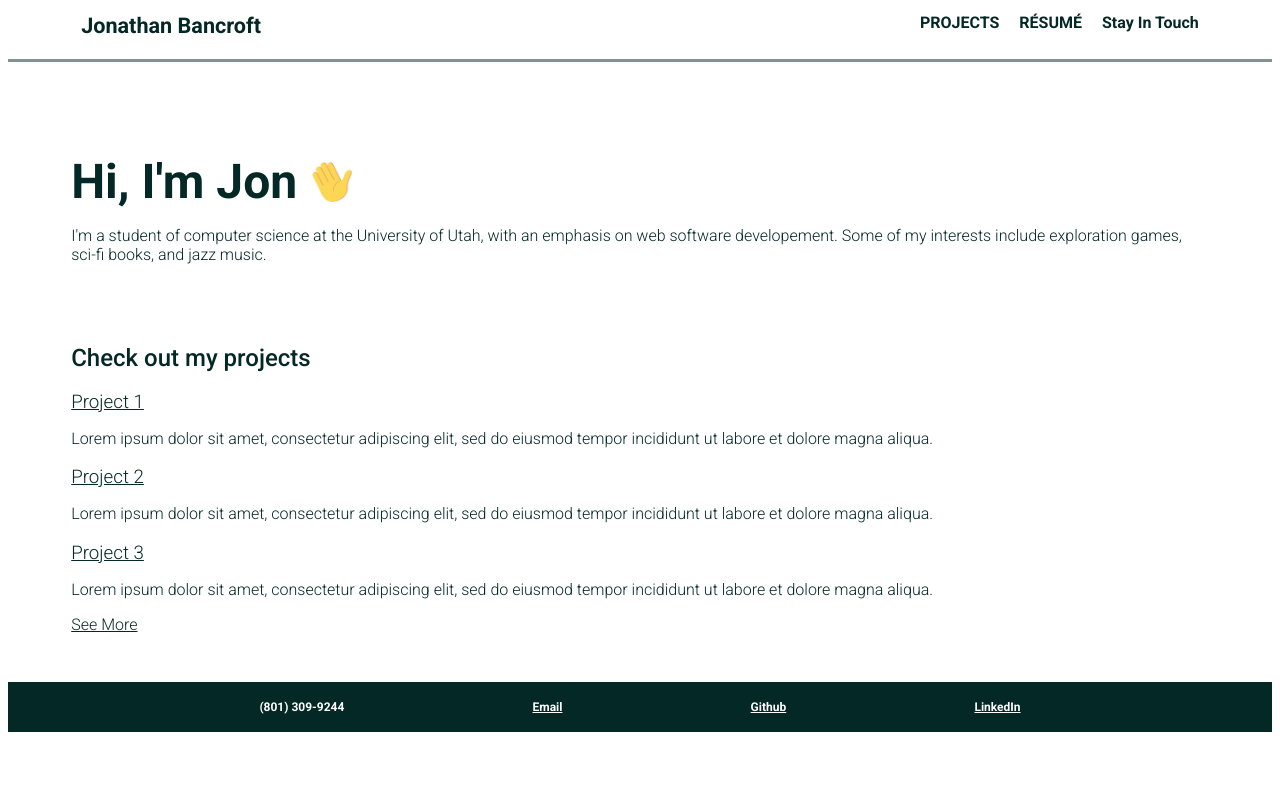
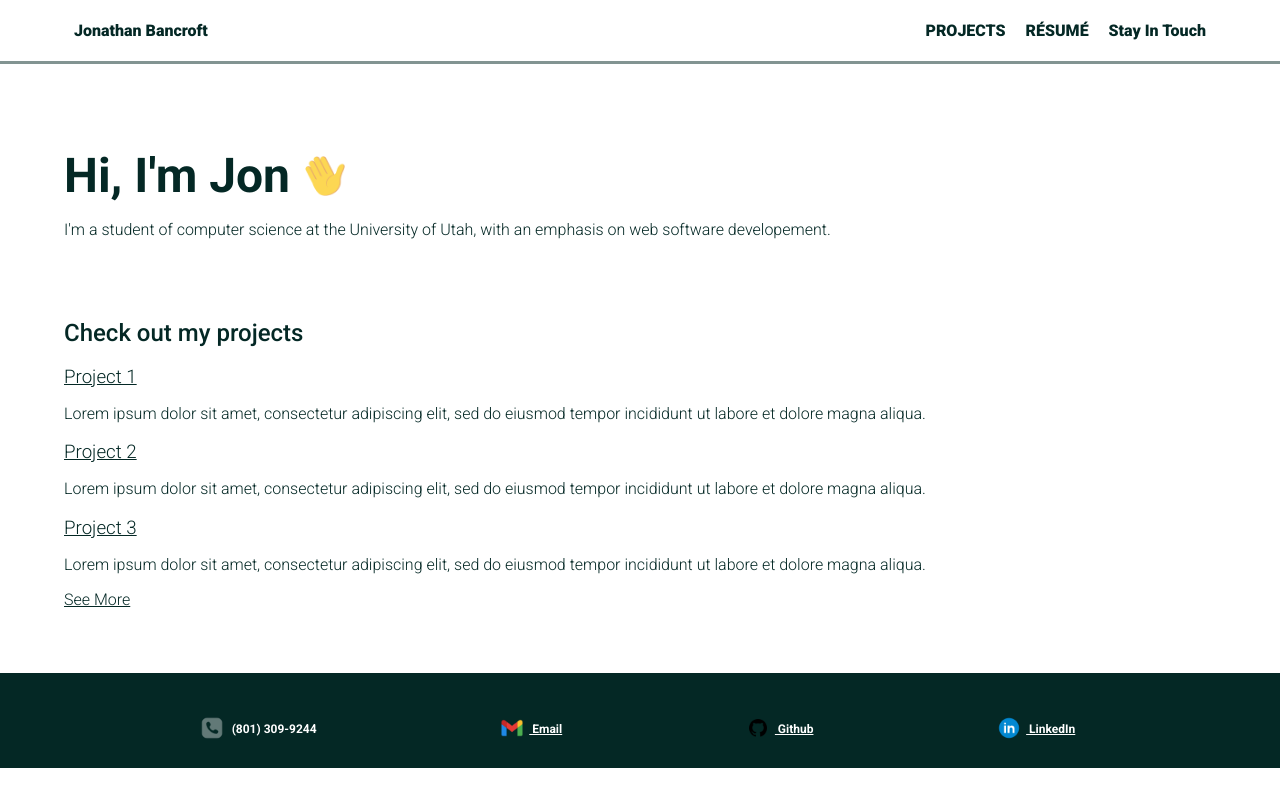
Before and after one commit to JonBancroft/personalWebsite, a Django app: page / in a window 1280 px wide. Run offline with Django 5.2, Linux system fonts and the light colour scheme.

Commit message:
updated css

```diff
--- a/aboutMe/templates/about.html
+++ b/aboutMe/templates/about.html
@@ -1,3 +1,5 @@
 {% include "header.html" %}
-This is my about page
+<main>
+  This is my about page
+</main>
 {% include "footer.html" %}
--- a/aboutMe/templates/footer.html
+++ b/aboutMe/templates/footer.html
@@ -1,8 +1,22 @@
 <footer>
   <div id="footer-content">
-  	<p>(801) 309-9244</p>
-	<a href="mailto: JonathanBancroft29@gmail.com">Email</a>
-	<a href=https://github.com/JonBancroft>Github</a>
-	<a href="https://www.linkedin.com/in/jonathan-bancroft-963b672b5/">LinkedIn</a>
+  	<p>
+	  <img src="/static/phone-32.png" alt="phone logo">
+	  (801) 309-9244
+	</p>
+	<a href="mailto: JonathanBancroft29@gmail.com">
+	  <img src="/static/gmail-32.png" alt="gmail logo">
+	  Email
+	</a>
+	<a href=https://github.com/JonBancroft>
+	  <img src="/static/github-32.png" alt="github logo">
+	  Github
+	</a>
+	<a href="https://www.linkedin.com/in/jonathan-bancroft-963b672b5/">
+	  <img src="/static/linkedIn-32.png" alt="linkedIn logo">
+	  LinkedIn
+	</a>
   </div>
 </footer>
+</body>
+</html>
--- a/aboutMe/templates/header.html
+++ b/aboutMe/templates/header.html
@@ -1,4 +1,6 @@
-<!doctype html>
+<!DOCTYPE html>
+<html lang="en">
+<head>
 	<meta charset="utf8">
 	<link rel="icon" href="/static/JB-favicon-16x16.png">
 	<link rel="stylesheet" href="/static/main.css">
@@ -6,7 +8,8 @@
 	<link rel="preconnect" href="https://fonts.gstatic.com" crossorigin>
 	<link href="https://fonts.googleapis.com/css2?family=Roboto:ital,wght@0,100;0,300;0,400;0,500;0,700;0,900;1,100;1,300;1,400;1,500;1,700;1,900&display=swap" rel="stylesheet">
 	<title>{{ title }}</title>
-
+</head>
+<body>
 <header>
   <div id="top-bar">
     <div id="logo">
--- a/aboutMe/templates/index.html
+++ b/aboutMe/templates/index.html
@@ -2,7 +2,7 @@
 <main>
   <h1 id="main-intro">Hi, I'm Jon <img src="static/waving_hand.png" alt="Waving hand" id="waving-hand"></h1>
 
-  <p>I'm a student of computer science at the University of Utah, with an emphasis on web software developement. Some of my interests include exploration games, sci-fi books, and jazz music.</p>
+  <p>I'm a student of computer science at the University of Utah, with an emphasis on web software developement.</p>
   <h2>Check out my projects</h2>
   <div class="project-card">
 	<h3><a href="/projects/1">Project 1</a></h3>
--- a/aboutMe/templates/projects.html
+++ b/aboutMe/templates/projects.html
@@ -1,3 +1,5 @@
 {% include "header.html" %}
-This is my projects page
+<main>
+  This is my projects page
+</main>
 {% include "footer.html" %}
--- a/static/main.css
+++ b/static/main.css
@@ -6,13 +6,25 @@
 	margin-bottom: 1rem;
 }
 
+body, html {
+	min-height: 100%;
+	margin: 0;
+	padding: 0;
+}
+
+body {
+	display: flex;
+	flex-direction: column;
+}
+
 main {
     margin:    0 auto;
-    max-width: 90%;
+    width: 90%;
+    min-height: 65vh;
 }
 
 #main-intro {
-	margin-top: 5rem;
+	margin-top: 3.5rem;
 	font-size: 3rem;
 	font-weight: 600;
 	font-style: bold;
@@ -27,13 +39,14 @@ h2 {
 header {
 	border-bottom: solid;
 	border-color: #829492;
+	margin-top: 1rem;
 }
 
 header a {
 	text-decoration: none;
 	padding: 5px 10px;
 	font-family: "Roboto", sans-serif;
-	font-weight: 600;
+	font-weight: 800;
 	font-style: bold;
 	margin-bottom: 0;
 }
@@ -54,7 +67,7 @@ a:hover {
 #logo {
 	display: flex;
 	justify-content: flex-start;
-	font-size: 1.35em;
+	font-size: 1rem;
 }
 
 #logo a:hover {
@@ -66,27 +79,39 @@ a:hover {
 	justify-content: space-between;
 }
 
-.content-box {
+.info-box {
 	border-left: solid;
 	border-color: #234340;
 	background-color: #E0E4E4;
-	padding: 0.5rem 1rem;
+	padding: 0.5rem 1rem 2rem 1rem;
+}
+
+#contacts {
+	display: flex;
+	flex-direction: column;
+}
+
+#contacts img {
+	position: relative;
+	top: 27px;
+	right: 5px;
+	Margin-left: 2rem;
 }
 
 footer {
-	max-height: 10rem;
+	width: 100%;
+	min-height: 3rem;
 	background-color: #042825;
-	margin-top: 3rem;
+	margin: 3rem 0 0 0;
 }
 
 #footer-content {
-	margin:    0 auto;
-    max-width: 90%;
 	display: flex;
 	flex-direction: row;
 	justify-content: space-evenly;
 	align-items: flex-start;
 	padding: 1rem;
+	margin: 0;
 }
 
 #footer-content * {
@@ -94,7 +119,7 @@ footer {
 	font-weight: 600;
 	font-style: bold;
 	font-size: .75rem;
-	margin: 2px 0;
+	margin: 2px 0 1rem 0;
 }
 
 #waving-hand {
@@ -103,4 +128,23 @@ footer {
 	position: relative;
     top: 20px;
 	left: 3px;
+    animation-name: hand-wave;
+    animation-duration: 1s;
+	animation-delay: 0.5s;
 }
+
+@keyframes hand-wave {
+	0%   {transform: rotate(0deg);}
+	17%   {transform: rotate(20deg);}
+	50%   {transform: rotate(-20deg);}
+	83%   {transform: rotate(20deg);}
+	100%   {transform: rotate(0deg);}
+}
+
+footer img {
+	height: 1.5rem;
+	width: 1.5rem;
+	position: relative;
+	top: 23px;
+	right: 5px;
+}
```
Also changed, not shown: aboutMe/templates/contacts.html (+19 -6 lines), aboutMe/templates/resume.html (+6 -4 lines), static/github-32.png (added), static/gmail-32.png (added), static/linkedIn-32.png (added), static/phone-32.png (added). Lines whose indentation alone changed are shown as unchanged.
